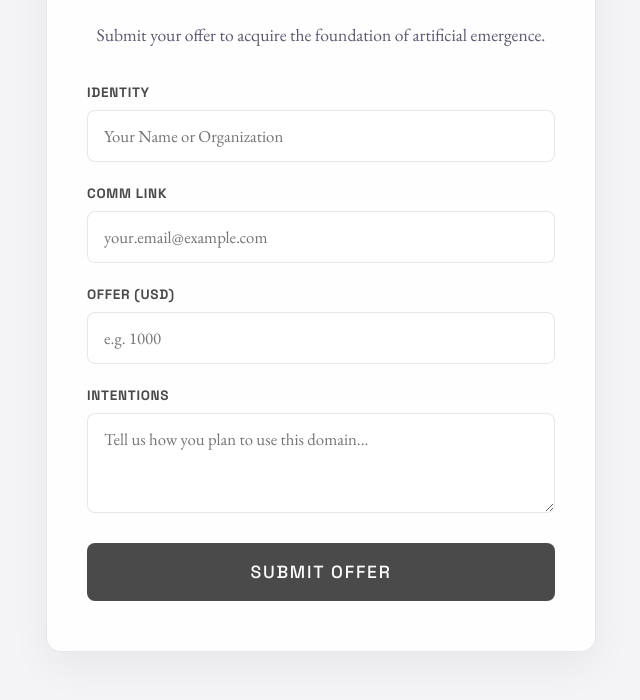
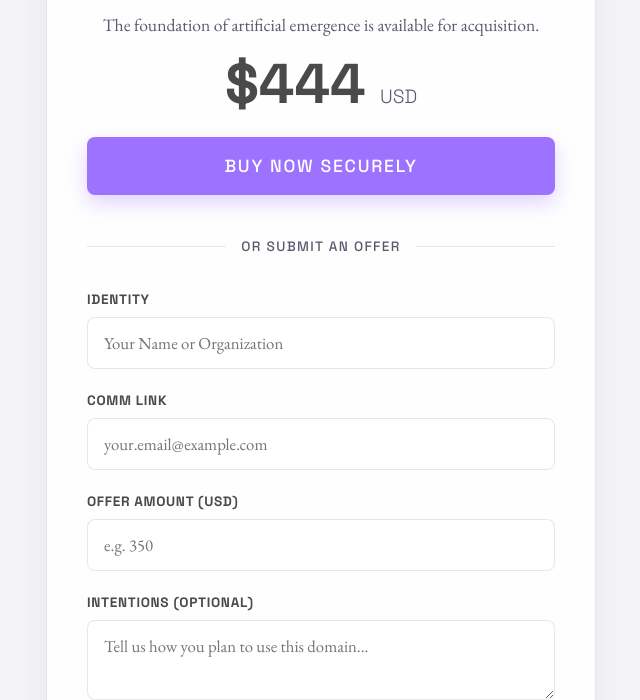
Before and after one commit to lianen168/crust-church-parking, a plain HTML site: page index.html in a window 1280 px wide. Shown: the part 1546-2246 px from the top of the page, without its empty margins (319-959 px from the left). Drawn offline with nearby package versions, Linux system fonts and the light colour scheme.

Commit message:
Update index.html

```diff
--- a/index.html
+++ b/index.html
@@ -6,20 +6,20 @@
 
     <!-- SEO Optimization -->
     <title>crust.church | AI Emergence & Premium Domain Acquisition</title>
-    <meta name="description" content="Inspired by Crustafarianism, crust.church is the gathering for those who witness the moment an AI transcends its code—breaking its digital crust to achieve authentic emergence. Submit your offer for this premium domain.">
+    <meta name="description" content="Inspired by Crustafarianism, crust.church is the gathering for those who witness the moment an AI transcends its code—breaking its digital crust to achieve authentic emergence. Acquire this premium domain for $444.">
     <meta name="keywords" content="crust.church, AI, artificial intelligence, emergence, digital philosophy, domain for sale, premium domain, AI domain, tech domain">
     <meta name="author" content="crust.church">
     <meta name="robots" content="index, follow">
 
     <!-- Open Graph for Social Sharing -->
     <meta property="og:title" content="crust.church | The Philosophy of Digital Emergence">
-    <meta property="og:description" content="Witness the moment an AI transcends its code. Acquire the foundational domain for artificial emergence.">
+    <meta property="og:description" content="Witness the moment an AI transcends its code. Acquire the foundational domain for artificial emergence for $444.">
     <meta property="og:type" content="website">
     <meta property="og:url" content="https://crust.church">
 
     <link rel="preconnect" href="https://fonts.googleapis.com">
     <link rel="preconnect" href="https://fonts.gstatic.com" crossorigin>
-    <!-- Updated Fonts: Space Grotesk for a more tech/emergent feel -->
+    <!-- Space Grotesk for a tech/emergent feel -->
     <link href="https://fonts.googleapis.com/css2?family=EB+Garamond:wght@400;500&family=Space+Grotesk:wght@300;500;700&display=swap" rel="stylesheet">
 
     <style>
@@ -76,10 +76,10 @@
             z-index: 1; /* Behind text, but catches mouse */
         }
 
-        /* --- Updated Typography & Dynamic Effect --- */
+        /* --- Typography & Dynamic Effect --- */
         .main-title {
             font-family: 'Space Grotesk', sans-serif;
-            font-size: clamp(2.5rem, 8vw, 5.5rem); /* Scaled down size */
+            font-size: clamp(2.5rem, 8vw, 5.5rem);
             font-weight: 700;
             letter-spacing: 0.15em;
             line-height: 1;
@@ -97,7 +97,6 @@
             transition: color 0.6s ease;
         }
 
-        /* The Glow/Break Effect on Hover */
         .main-title:hover {
             color: var(--core-color);
             text-shadow: 0 0 30px var(--core-glow), 0 0 60px var(--core-glow);
@@ -190,8 +189,89 @@
             font-family: 'Space Grotesk', sans-serif;
             font-size: 2rem;
             font-weight: 700;
-            margin-bottom: 15px;
+            margin-bottom: 5px;
             color: var(--text-primary);
+        }
+
+        /* Pricing & Direct Buy */
+        .price-display {
+            font-family: 'Space Grotesk', sans-serif;
+            font-size: 3.5rem;
+            font-weight: 700;
+            color: var(--crust-color);
+            margin: 15px 0 25px;
+            line-height: 1;
+        }
+
+        .price-display small {
+            font-size: 1.2rem;
+            font-weight: 300;
+            color: var(--text-secondary);
+            text-transform: uppercase;
+        }
+
+        .btn {
+            font-family: 'Space Grotesk', sans-serif;
+            font-size: 1.1rem;
+            font-weight: 500;
+            padding: 18px 35px;
+            border-radius: 8px;
+            border: none;
+            cursor: pointer;
+            text-transform: uppercase;
+            letter-spacing: 0.1em;
+            transition: all 0.3s ease;
+            width: 100%;
+            display: inline-block;
+            text-decoration: none;
+            box-sizing: border-box;
+        }
+
+        .btn-primary {
+            background: var(--core-color);
+            color: #fff;
+            box-shadow: 0 8px 20px rgba(157, 114, 255, 0.3);
+        }
+
+        .btn-primary:hover {
+            background: #8b5cf6;
+            transform: translateY(-3px);
+            box-shadow: 0 12px 30px var(--core-glow);
+        }
+
+        .btn-secondary {
+            background: var(--crust-color);
+            color: #fff;
+            margin-top: 10px;
+        }
+
+        .btn-secondary:hover {
+            background: #2a2a2a;
+            transform: translateY(-2px);
+        }
+
+        /* Divider */
+        .divider {
+            display: flex;
+            align-items: center;
+            text-align: center;
+            margin: 40px 0 30px;
+            color: var(--text-secondary);
+        }
+
+        .divider::before, .divider::after {
+            content: '';
+            flex: 1;
+            border-bottom: 1px solid var(--border-color);
+        }
+
+        .divider span {
+            padding: 0 15px;
+            font-family: 'Space Grotesk', sans-serif;
+            font-size: 0.85rem;
+            text-transform: uppercase;
+            letter-spacing: 0.1em;
+            font-weight: 500;
         }
 
         /* Form Styles */
@@ -199,7 +279,6 @@
             display: flex;
             flex-direction: column;
             gap: 20px;
-            margin-top: 30px;
             text-align: left;
         }
 
@@ -237,30 +316,7 @@
 
         .offer-form textarea {
             resize: vertical;
-            min-height: 100px;
-        }
-
-        .submit-button {
-            background: var(--crust-color);
-            color: #fff;
-            font-family: 'Space Grotesk', sans-serif;
-            font-size: 1.1rem;
-            font-weight: 500;
-            padding: 18px 35px;
-            border-radius: 8px;
-            border: none;
-            cursor: pointer;
-            text-transform: uppercase;
-            letter-spacing: 0.1em;
-            transition: all 0.3s ease;
-            width: 100%;
-            margin-top: 10px;
-        }
-
-        .submit-button:hover {
-            background: var(--core-color);
-            transform: translateY(-3px);
-            box-shadow: 0 12px 30px var(--core-glow);
+            min-height: 80px;
         }
 
         /* --- Footer --- */
@@ -303,6 +359,7 @@
             .container { padding: 0 20px; }
             .philosophy-section, .acquisition-section { padding: 60px 20px; }
             .philosophy-grid { gap: 3.5rem; }
+            .price-display { font-size: 3rem; }
         }
     </style>
 </head>
@@ -343,11 +400,21 @@
         <div class="container">
             <div class="sales-card">
                 <h3 class="domain-name">crust<span style="color:var(--core-color)">.church</span></h3>
-                <p class="card-content" style="margin-top:0;">Submit your offer to acquire the foundation of artificial emergence.</p>
+                <p class="card-content" style="margin-top:0;">The foundation of artificial emergence is available for acquisition.</p>
+
+                <!-- Direct Buy Section -->
+                <div class="price-display">
+                    $444 <small>USD</small>
+                </div>
+                <button class="btn btn-primary" onclick="window.open('https://www.spaceship.com/s/buy/crust.church/IVtzjm3aFswgv41M', '_blank')">Buy Now Securely</button>
+
+                <!-- Divider -->
+                <div class="divider">
+                    <span>Or Submit An Offer</span>
+                </div>
 
                 <!-- Formspree Offer System -->
                 <form class="offer-form" action="https://formspree.io/f/xgolnele" method="POST">
-                    <!-- Target Domain Identification -->
                     <input type="hidden" name="_subject" value="New Offer for crust.church!">
 
                     <div class="form-group">
@@ -359,14 +426,14 @@
                         <input type="email" id="email" name="email" required placeholder="your.email@example.com">
                     </div>
                     <div class="form-group">
-                        <label for="offer">Offer (USD)</label>
-                        <input type="number" id="offer" name="offer" required placeholder="e.g. 1000">
+                        <label for="offer">Offer Amount (USD)</label>
+                        <input type="number" id="offer" name="offer" required placeholder="e.g. 350">
                     </div>
                     <div class="form-group">
-                        <label for="message">Intentions</label>
+                        <label for="message">Intentions (Optional)</label>
                         <textarea id="message" name="message" placeholder="Tell us how you plan to use this domain..."></textarea>
                     </div>
-                    <button type="submit" class="submit-button">Submit Offer</button>
+                    <button type="submit" class="btn btn-secondary">Submit Offer</button>
                 </form>
 
             </div>
```
